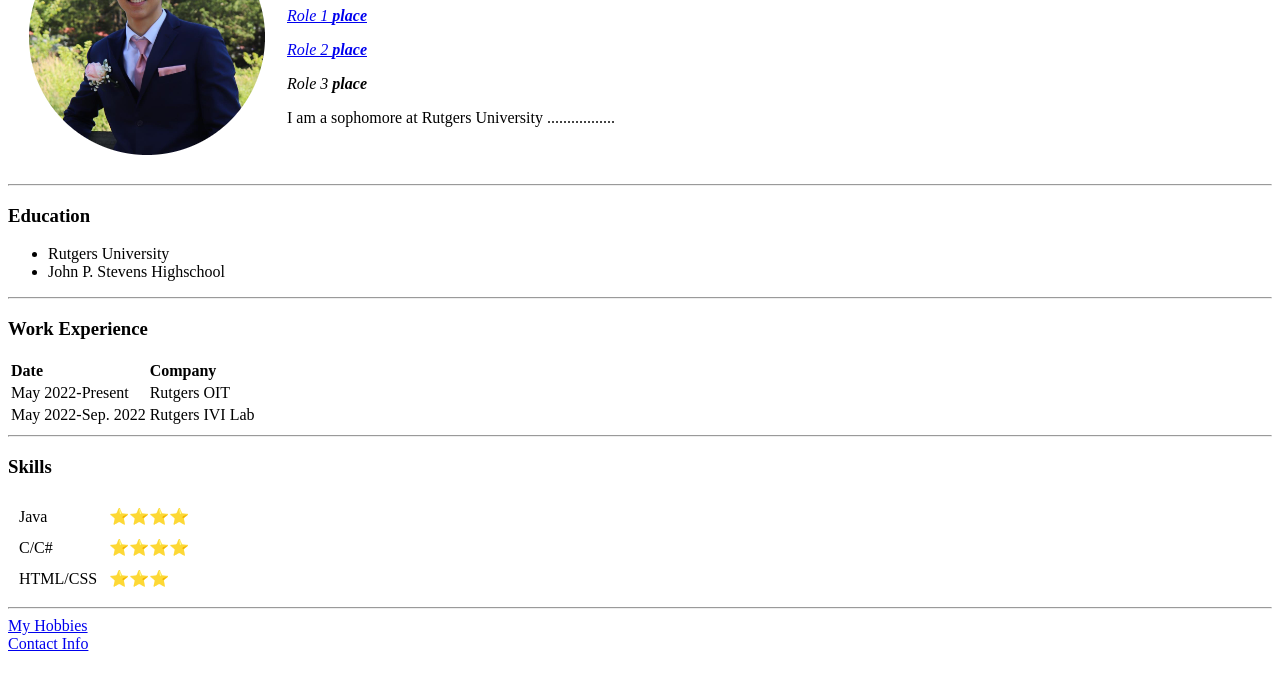
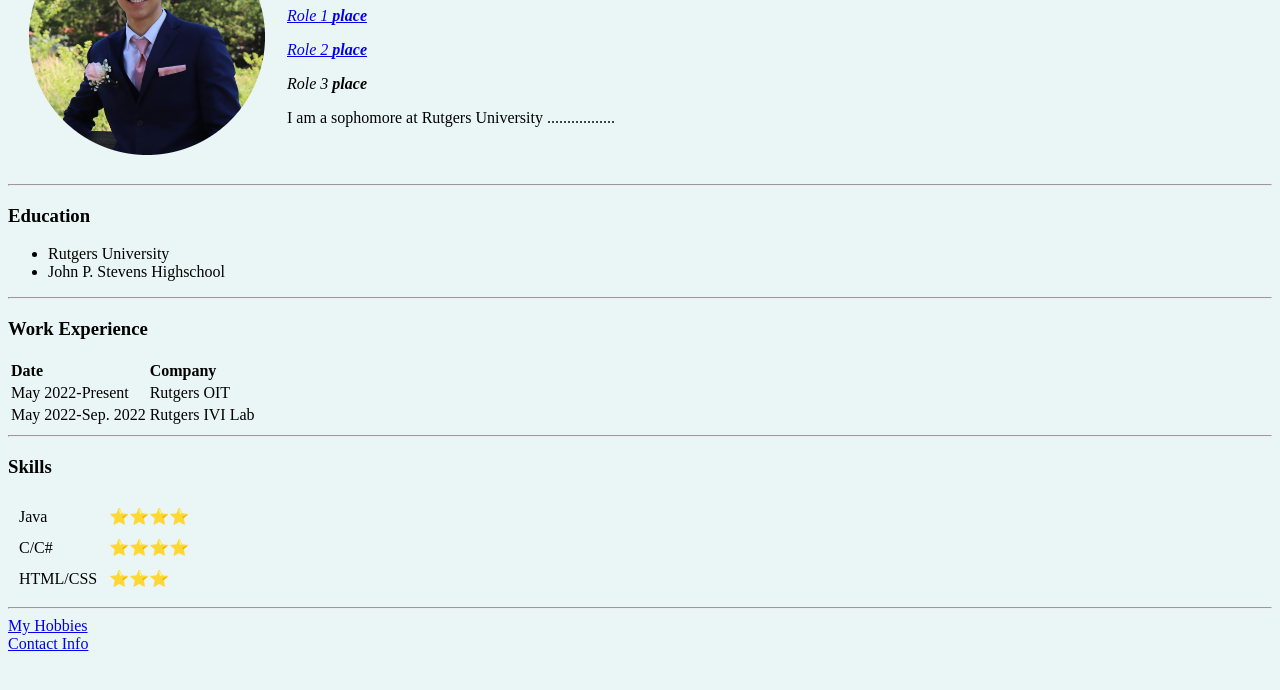
Before and after one commit to SpencerTong/cv, a plain HTML site: page index.html in a window 1280 px wide. Shown: the part 110-800 px from the top of the page. Drawn offline with Linux system fonts and the light colour scheme.

Commit message:
code as of 'inline CSS pt

```diff
--- a/index.html
+++ b/index.html
@@ -7,7 +7,7 @@
     <title>My Website</title>
 </head>
 
-<body>
+<body style="background-color: EAF6F6">
     <table cellspacing="20">
         <tr>
             <td>
```
